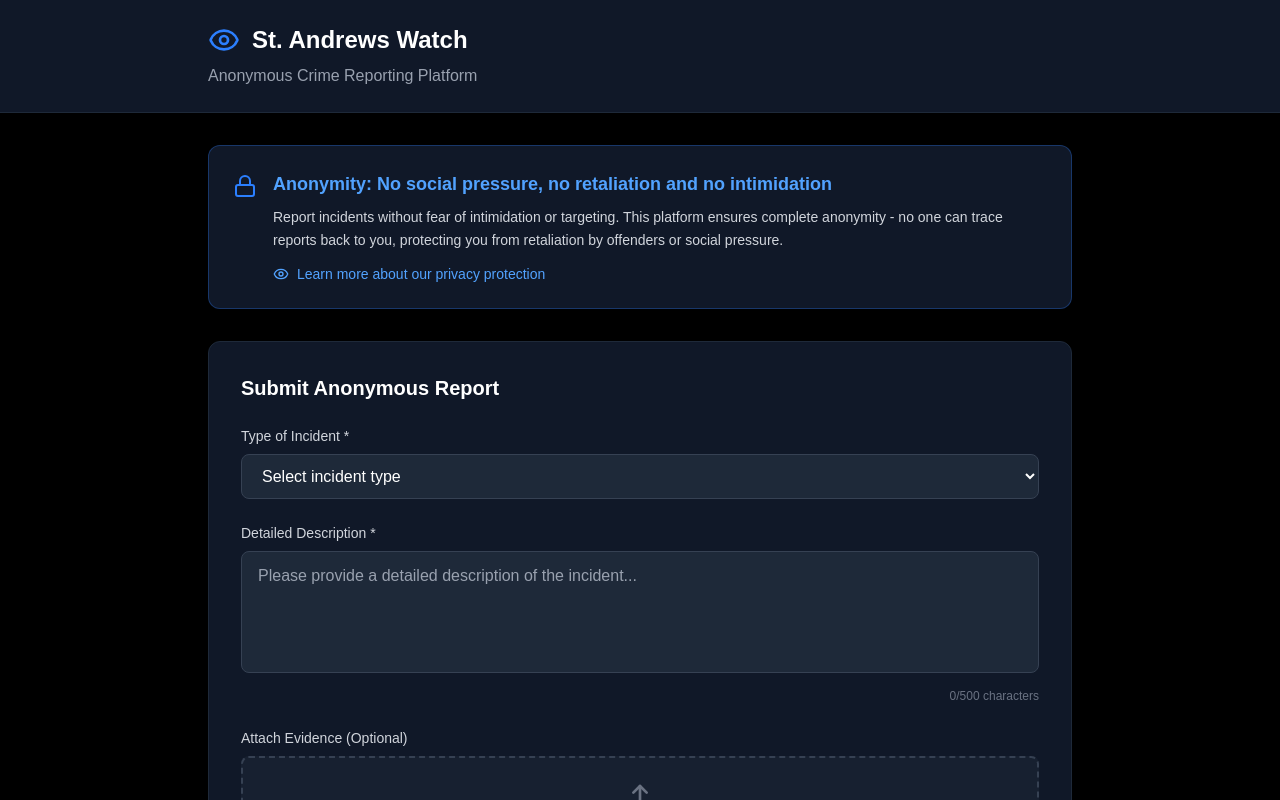
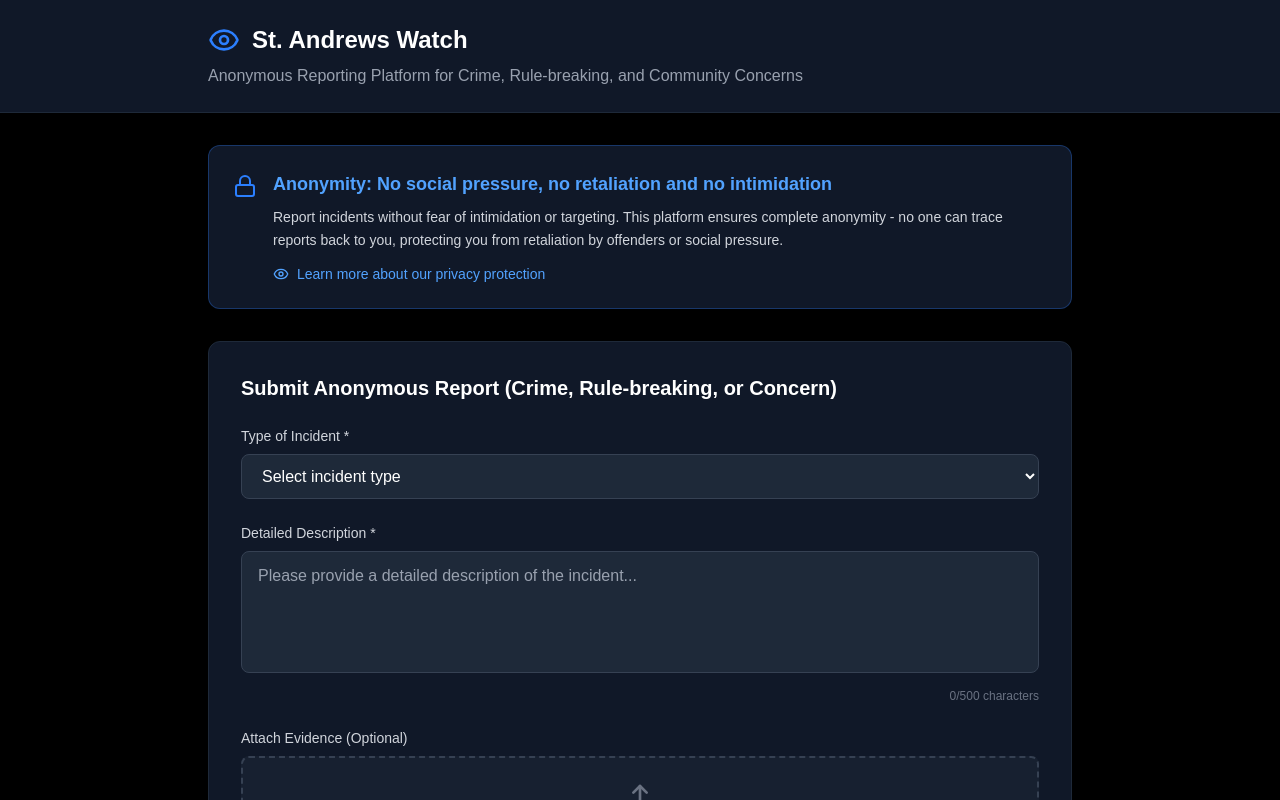
Before and after one commit to 0nk3/st-andrews-watch, a Next.js app: page / in a window 1280 px wide. Shown: the top 800 px of the page. Built offline with nearby package versions, Linux system fonts and the light colour scheme.

Commit message:
allow going home page

```diff
--- a/src/app/page.tsx
+++ b/src/app/page.tsx
@@ -2,6 +2,7 @@
 
 import { useState, useEffect } from "react";
 import { Eye, Lock, EyeOff, Upload, X, CheckCircle } from "lucide-react";
+import { useRouter } from "next/navigation";
 
 export default function Home() {
   const [formData, setFormData] = useState({
@@ -16,6 +17,7 @@ export default function Home() {
   const [showCommunityGuidelines, setShowCommunityGuidelines] = useState(false);
   const [isSubmitting, setIsSubmitting] = useState(false);
   const [countdown, setCountdown] = useState(5);
+  const router = useRouter();
 
   // Auto-redirect after successful submission
   useEffect(() => {
@@ -174,12 +176,24 @@ export default function Home() {
       {/* Header */}
       <header className="bg-gray-900 border-b border-gray-800 shadow-xl">
         <div className="max-w-4xl mx-auto px-4 py-6">
-          <div className="flex items-center gap-3 mb-2">
+          <button
+            type="button"
+            className="flex items-center gap-3 mb-2 cursor-pointer bg-transparent border-none p-0 focus:outline-none"
+            onClick={() => router.push("/")}
+            title="Go to Home"
+            tabIndex={0}
+            aria-label="Go to Home"
+            onKeyDown={(e) => {
+              if (e.key === "Enter" || e.key === " ") {
+                router.push("/");
+              }
+            }}
+          >
             <Eye className="w-8 h-8 text-blue-500" />
             <h1 className="text-2xl font-bold text-white">St. Andrews Watch</h1>
-          </div>
+          </button>
           <p className="text-gray-400">
-            Anonymous Crime Reporting Platform
+            Anonymous Reporting Platform for Crime, Rule-breaking, and Community Concerns
           </p>
         </div>
       </header>
@@ -269,7 +283,7 @@ export default function Home() {
           className="bg-gray-900 rounded-xl shadow-2xl p-8 border border-gray-800"
         >
           <h2 className="text-xl font-semibold text-white mb-6">
-            Submit Anonymous Report
+            Submit Anonymous Report (Crime, Rule-breaking, or Concern)
           </h2>
 
           {/* Incident Type */}
```
